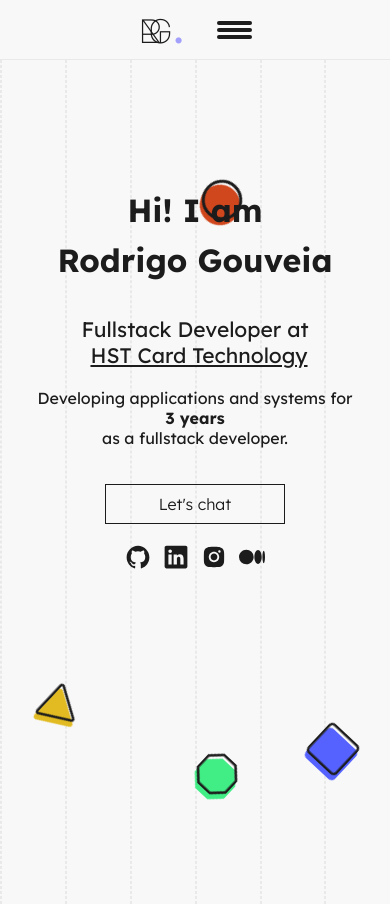
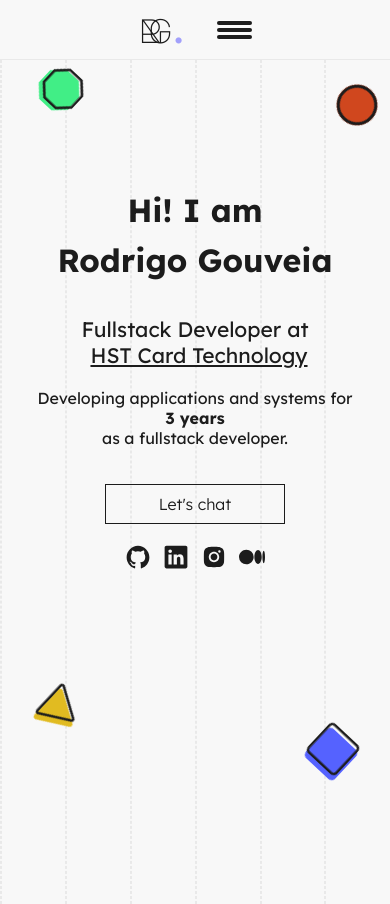
Before and after one commit to rodrigoge/rodrigoge.dev, a React (Vite) app: page / in a window 390 px wide. Built offline with nearby package versions, Linux system fonts and the light colour scheme.

Commit message:
fix: fixing layout in homepage

```diff
--- a/src/components/BackgroundPattern/styles.scss
+++ b/src/components/BackgroundPattern/styles.scss
@@ -125,3 +125,57 @@
     }
 
 }
+
+@media screen and (min-width: 0px) and (max-width: 600px) {
+    .background-pattern-container {
+        .polygon-filled {
+            color: $yellow;
+            bottom: 170px;
+            left: 10%;
+        }
+
+        .polygon-transparent {
+            color: var(--text-color);
+            bottom: 175px;
+            left: 10.5%;
+        }
+
+        .ellipse-filled {
+            color: $orange;
+            top: 20px;
+            left: 85%;
+        }
+
+        .ellipse-transparent {
+            color: var(--text-color);
+            top: 20px;
+            left: 85%;
+        }
+
+        .square-filled {
+            color: $blue;
+            bottom: 130px;
+            right: 10%;
+        }
+
+        .square-transparent {
+            color: var(--text-color);
+            bottom: 135px;
+            right: 9.5%;
+        }
+
+        .octagon-filled {
+            color: $green;
+            top: 10px;
+            bottom: 0;
+            left: 10%;
+        }
+
+        .octagon-transparent {
+            color: var(--text-color);
+            top: 9px;
+            bottom: 0;
+            left: 11%;
+        }
+    }
+}
--- a/src/i18n/locales/en-us.ts
+++ b/src/i18n/locales/en-us.ts
@@ -4,7 +4,9 @@ export default {
             messageButton: `Let's chat`,
             home: 'Home',
             about: 'About',
-            project: 'Projects'
+            project: 'Projects',
+            idiom: 'Language',
+            theme: 'Theme'
         },
         home: {
             heroTitle: 'Hi! I am',
--- a/src/i18n/locales/pt-br.ts
+++ b/src/i18n/locales/pt-br.ts
@@ -4,7 +4,9 @@ export default {
             messageButton: `Vamos conversar`,
             home: 'Início',
             about: 'Sobre',
-            project: 'Projetos'
+            project: 'Projetos',
+            idiom: 'Idioma',
+            theme: 'Tema'
         },
         home: {
             heroTitle: 'Oi! Eu sou',
```
